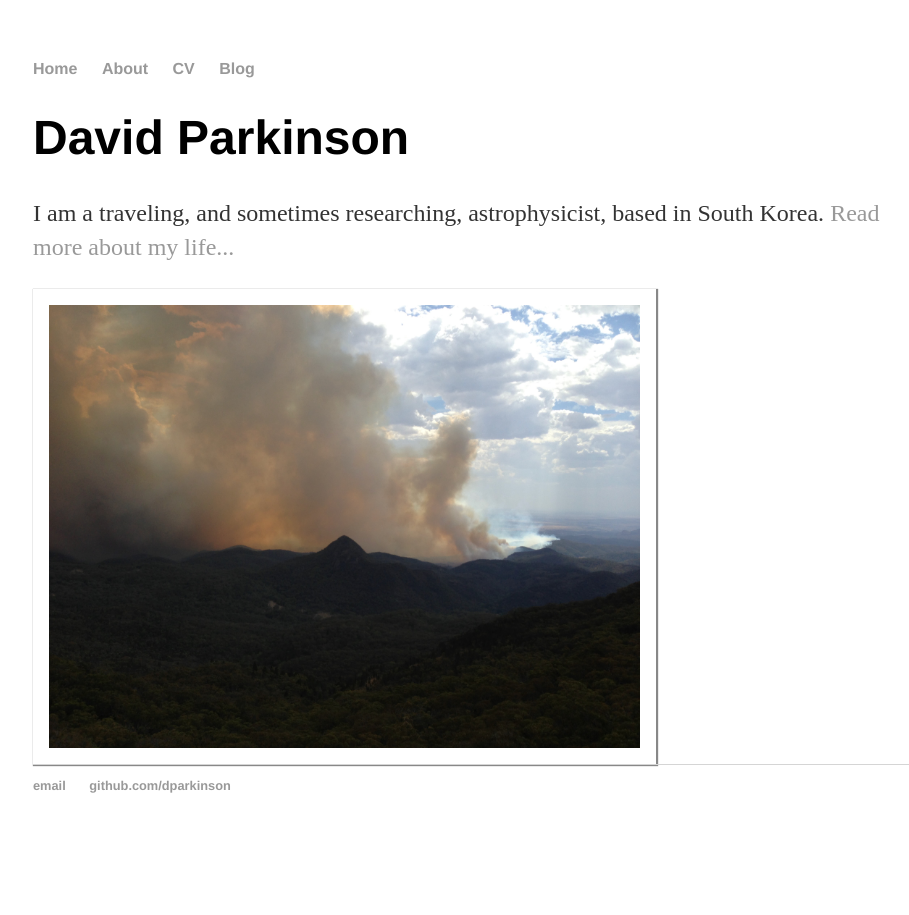
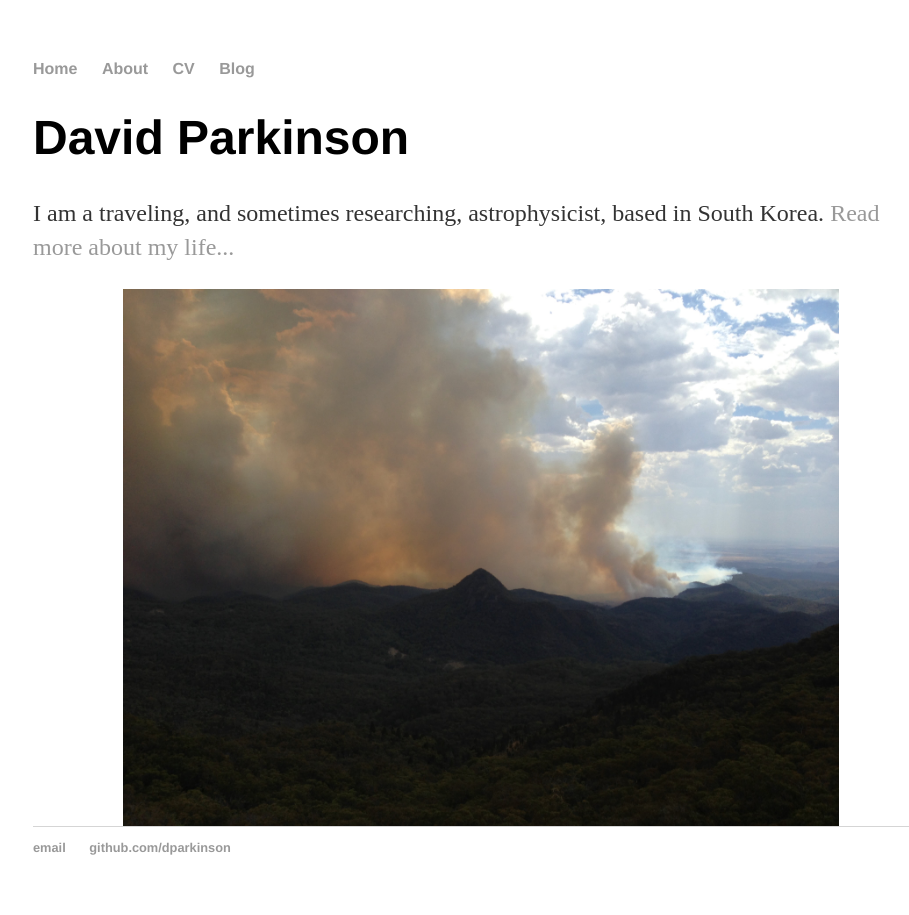
Before and after one commit to dparkins/dparkins.github.io, a Jekyll site: the page built from index.html, in a window 1280 px wide. Shown: the whole page, without its empty margins (159-1068 px from the left). Built offline with Jekyll 4.4.1, drawn with Linux system fonts in a browser that asks for light colours.

Commit message:
Update main.css

```diff
--- a/css/main.css
+++ b/css/main.css
@@ -40,7 +40,7 @@ ul.posts {
 
 img {
     display: block;
-    width: 66%;
-    padding:1rem;
-    box-shadow: 1px 1px 1px 1px #888888;
+    margin-left: auto;
+    margin-right: auto;
+    width: 80%;
 }
```
